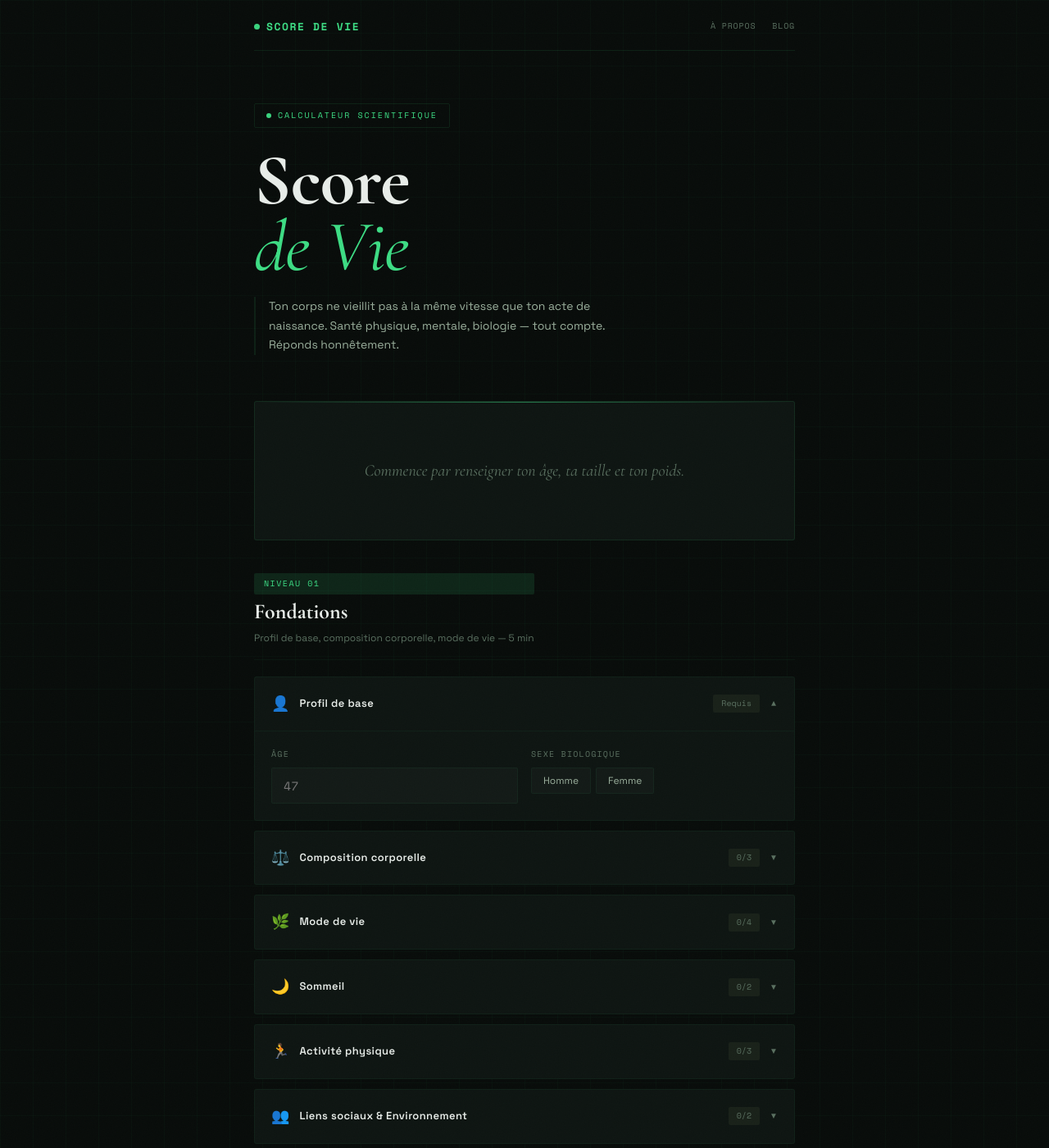
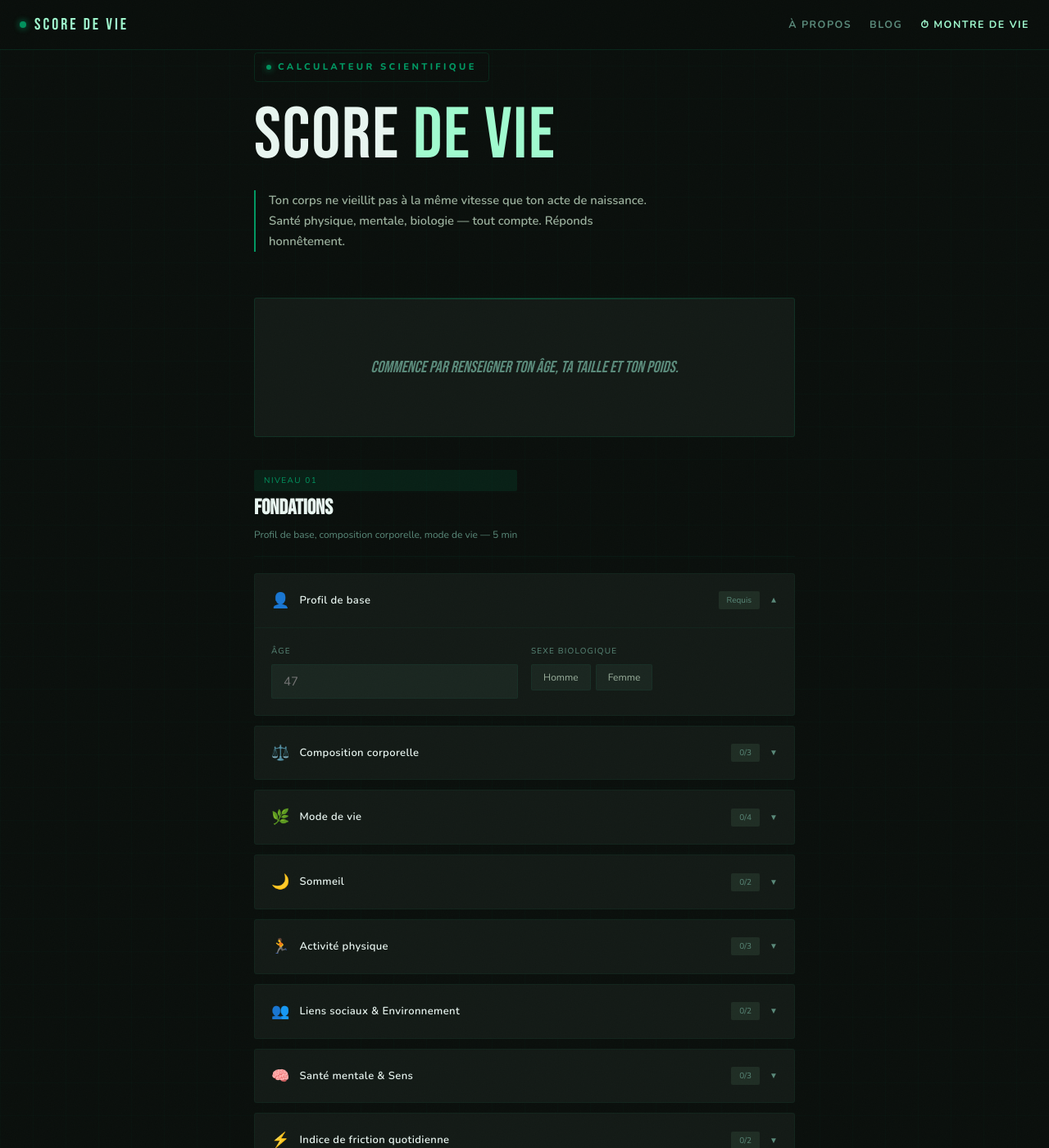
Before and after one commit to SebRunNature/memento-mori, a Jekyll site: the page score/index.html, which Jekyll copies as it is, in a window 1280 px wide and 1400 px high. Shown: the whole window at 82% size. Built offline with Jekyll 4.4.1, drawn with Linux system fonts in a browser that asks for light colours.

Commit message:
Update index.html

```diff
--- a/score/index.html
+++ b/score/index.html
@@ -4,25 +4,29 @@
 <meta charset="UTF-8">
 <meta name="viewport" content="width=device-width, initial-scale=1.0">
 <title>Score de Vie — Âge Biologique</title>
-<link href="https://fonts.googleapis.com/css2?family=Cormorant+Garamond:ital,wght@0,400;0,600;0,700;1,400;1,700&family=Space+Grotesk:wght@300;400;500;600;700&family=Space+Mono:wght@400;700&display=swap" rel="stylesheet">
+<link href="https://fonts.googleapis.com/css2?family=Bebas+Neue&family=Nunito:wght@400;600;700;800;900&display=swap" rel="stylesheet">
 <style>
 :root {
-  --bg: #080c0a;
-  --surface: #0e1512;
-  --surface2: #131a17;
-  --surface3: #192119;
-  --green: #3ddc84;
-  --green-dim: rgba(61,220,132,0.12);
-  --green-glow: rgba(61,220,132,0.06);
+  /* Aligné sur montre-de-vie.com */
+  --bg: #0a0f0c;
+  --surface: #131a16;
+  --surface2: #1a2620;
+  --surface3: #1f2d24;
+  /* Verts demandés par Seb */
+  --green: #009862;
+  --green-dim: rgba(0,152,98,0.12);
+  --green-glow: rgba(0,152,98,0.06);
+  --green-lt: #a0facf;
+  --green-dk: #006b44;
   --amber: #f0a500;
   --amber-dim: rgba(240,165,0,0.1);
   --red: #e05555;
   --red-dim: rgba(224,85,85,0.1);
-  --ink: #e8ede9;
+  --ink: #e8f5f0;
   --ink2: #9bb09d;
-  --ink3: #5a7060;
-  --border: rgba(61,220,132,0.1);
-  --border2: rgba(61,220,132,0.05);
+  --ink3: #5a8a7a;
+  --border: rgba(0,152,98,0.18);
+  --border2: rgba(0,152,98,0.08);
   --border3: rgba(255,255,255,0.04);
 }
 
@@ -33,11 +37,13 @@
 body {
   background: var(--bg);
   color: var(--ink);
-  font-family: 'Space Grotesk', sans-serif;
+  font-family: 'Nunito', sans-serif;
   font-size: 15px;
   line-height: 1.6;
   min-height: 100vh;
   overflow-x: hidden;
+  /* Padding-top pour compenser le header fixe (taille calculée dynamiquement) */
+  padding-top: 64px;
 }
 
 /* GRAIN */
@@ -57,8 +63,8 @@
   position: fixed;
   inset: 0;
   background-image:
-    linear-gradient(rgba(61,220,132,0.03) 1px, transparent 1px),
-    linear-gradient(90deg, rgba(61,220,132,0.03) 1px, transparent 1px);
+    linear-gradient(rgba(0,152,98,0.03) 1px, transparent 1px),
+    linear-gradient(90deg, rgba(0,152,98,0.03) 1px, transparent 1px);
   background-size: 40px 40px;
   pointer-events: none;
   z-index: 0;
@@ -74,45 +80,61 @@
 
 /* ─── NAV ─── */
 nav {
+  position: fixed;
+  top: 0;
+  left: 0;
+  right: 0;
+  z-index: 100;
   display: flex;
   justify-content: space-between;
   align-items: center;
-  padding: 22px 0 18px;
+  padding: 14px 24px;
+  background: rgba(10, 15, 12, 0.85);
+  backdrop-filter: blur(12px);
+  -webkit-backdrop-filter: blur(12px);
   border-bottom: 1px solid var(--border);
-  margin-bottom: 64px;
 }
 .nav-left { display: flex; align-items: center; gap: 28px; }
-.nav-right { display: flex; align-items: center; gap: 20px; }
+.nav-right { display: flex; align-items: center; gap: 22px; }
 .nav-brand {
-  font-family: 'Space Mono', monospace;
-  font-size: 13px;
+  font-family: 'Bebas Neue', sans-serif;
+  font-size: 1.25rem;
+  font-weight: 400;
+  letter-spacing: 0.15em;
+  color: var(--green-lt);
+  text-decoration: none;
+  display: flex;
+  align-items: center;
+  gap: 10px;
+  transition: color 0.2s;
+}
+.nav-brand:hover { color: #fff; }
+.nav-brand-dot {
+  width: 8px; height: 8px;
+  border-radius: 50%;
+  background: var(--green);
+  box-shadow: 0 0 8px var(--green);
+  animation: pulse 2s infinite;
+  flex-shrink: 0;
+}
+.nav-link {
+  font-family: 'Nunito', sans-serif;
+  font-size: 0.78rem;
   font-weight: 700;
   letter-spacing: 0.12em;
   text-transform: uppercase;
-  color: var(--green);
-  text-decoration: none;
-  display: flex;
-  align-items: center;
-  gap: 8px;
-}
-.nav-brand-dot {
-  width: 7px; height: 7px;
-  border-radius: 50%;
-  background: var(--green);
-  animation: pulse 2s infinite;
-  flex-shrink: 0;
-}
-.nav-link {
-  font-size: 12px;
   color: var(--ink3);
   text-decoration: none;
-  letter-spacing: 0.08em;
-  text-transform: uppercase;
-  font-family: 'Space Mono', monospace;
   transition: color 0.2s;
-  font-size: 10px;
-}
-.nav-link:hover { color: var(--ink2); }
+}
+.nav-link:hover { color: var(--green-lt); }
+@media (max-width: 560px) {
+  nav { padding: 12px 16px; }
+  .nav-right { gap: 14px; }
+  .nav-link { font-size: 0.7rem; letter-spacing: 0.08em; }
+  /* On masque "À propos" et "Blog" sur très petit écran, on garde Montre de Vie */
+  .nav-link.nav-secondary { display: none; }
+}
 
 /* ─── HERO ─── */
 .hero { margin-bottom: 56px; }
@@ -120,21 +142,23 @@
   display: inline-flex;
   align-items: center;
   gap: 8px;
-  font-family: 'Space Mono', monospace;
-  font-size: 10px;
-  letter-spacing: 0.2em;
+  font-family: 'Nunito', sans-serif;
+  font-size: 0.7rem;
+  font-weight: 800;
+  letter-spacing: 0.3em;
   text-transform: uppercase;
   color: var(--green);
   border: 1px solid var(--border);
-  padding: 6px 14px;
-  border-radius: 2px;
-  margin-bottom: 24px;
+  padding: 8px 14px;
+  border-radius: 4px;
+  margin-bottom: 22px;
 }
 .hero-tag::before {
   content: '';
   width: 6px; height: 6px;
   border-radius: 50%;
   background: var(--green);
+  box-shadow: 0 0 8px var(--green);
   animation: pulse 2s infinite;
 }
 @keyframes pulse {
@@ -143,25 +167,28 @@
 }
 
 .hero h1 {
-  font-family: 'Cormorant Garamond', serif;
-  font-size: clamp(52px, 11vw, 88px);
-  font-weight: 700;
-  line-height: 0.92;
-  letter-spacing: -0.01em;
+  font-family: 'Bebas Neue', sans-serif;
+  font-size: clamp(2.8rem, 9vw, 5.5rem);
+  font-weight: 400;
+  line-height: 1;
+  letter-spacing: 0.02em;
   color: var(--ink);
-  margin-bottom: 20px;
+  margin-bottom: 22px;
+  text-transform: uppercase;
 }
 .hero h1 em {
-  font-style: italic;
-  color: var(--green);
+  font-style: normal;
+  color: var(--green-lt);
   font-weight: 400;
 }
 .hero-sub {
-  font-size: 14px;
+  font-family: 'Nunito', sans-serif;
+  font-size: 0.92rem;
+  font-weight: 600;
   color: var(--ink2);
-  max-width: 440px;
+  max-width: 480px;
   line-height: 1.7;
-  border-left: 2px solid var(--border);
+  border-left: 2px solid var(--green);
   padding-left: 16px;
 }
 
@@ -195,7 +222,7 @@
 .age-block { position: relative; }
 
 .age-num {
-  font-family: 'Cormorant Garamond', serif;
+  font-family: 'Bebas Neue', sans-serif;
   font-size: clamp(80px, 16vw, 128px);
   font-weight: 700;
   line-height: 0.85;
@@ -210,7 +237,7 @@
 .age-num.placeholder { color: var(--surface3); }
 
 .age-label {
-  font-family: 'Space Mono', monospace;
+  font-family: 'Nunito', sans-serif;
   font-size: 9px;
   letter-spacing: 0.2em;
   text-transform: uppercase;
@@ -219,7 +246,7 @@
 }
 
 .age-separator {
-  font-family: 'Cormorant Garamond', serif;
+  font-family: 'Bebas Neue', sans-serif;
   font-size: 48px;
   font-style: italic;
   color: var(--border);
@@ -242,7 +269,7 @@
   padding: 16px 20px;
 }
 .result-meta-label {
-  font-family: 'Space Mono', monospace;
+  font-family: 'Nunito', sans-serif;
   font-size: 9px;
   letter-spacing: 0.15em;
   text-transform: uppercase;
@@ -250,7 +277,7 @@
   margin-bottom: 4px;
 }
 .result-meta-val {
-  font-family: 'Cormorant Garamond', serif;
+  font-family: 'Bebas Neue', sans-serif;
   font-size: 22px;
   font-weight: 600;
   color: var(--ink);
@@ -260,7 +287,7 @@
 .result-meta-val.r { color: var(--red); }
 
 .result-placeholder-text {
-  font-family: 'Cormorant Garamond', serif;
+  font-family: 'Bebas Neue', sans-serif;
   font-style: italic;
   font-size: 20px;
   color: var(--ink3);
@@ -285,7 +312,7 @@
   color: var(--ink3);
   width: 120px;
   flex-shrink: 0;
-  font-family: 'Space Mono', monospace;
+  font-family: 'Nunito', sans-serif;
 }
 .fbar-track {
   flex: 1;
@@ -300,7 +327,7 @@
   transition: width 1s cubic-bezier(0.22,1,0.36,1);
 }
 .fbar-val {
-  font-family: 'Space Mono', monospace;
+  font-family: 'Nunito', sans-serif;
   font-size: 10px;
   width: 48px;
   text-align: right;
@@ -320,7 +347,7 @@
   border-bottom: 1px solid var(--border2);
 }
 .level-num {
-  font-family: 'Space Mono', monospace;
+  font-family: 'Nunito', sans-serif;
   font-size: 10px;
   letter-spacing: 0.15em;
   color: var(--green);
@@ -329,7 +356,7 @@
   border-radius: 2px;
 }
 .level-title {
-  font-family: 'Cormorant Garamond', serif;
+  font-family: 'Bebas Neue', sans-serif;
   font-size: 26px;
   font-weight: 700;
   color: var(--ink);
@@ -349,7 +376,7 @@
   overflow: hidden;
   transition: border-color 0.2s;
 }
-.qcard:has(.field-done) { border-color: rgba(61,220,132,0.2); }
+.qcard:has(.field-done) { border-color: rgba(0,152,98,0.2); }
 
 .qcard-header {
   display: flex;
@@ -378,7 +405,7 @@
 .qcard-right { display: flex; align-items: center; gap: 12px; }
 
 .qcard-badge {
-  font-family: 'Space Mono', monospace;
+  font-family: 'Nunito', sans-serif;
   font-size: 10px;
   padding: 3px 10px;
   border-radius: 2px;
@@ -387,7 +414,7 @@
   transition: all 0.2s;
 }
 .qcard-badge.done {
-  background: rgba(61,220,132,0.1);
+  background: rgba(0,152,98,0.1);
   color: var(--green);
 }
 .qcard-chevron {
@@ -416,7 +443,7 @@
 .field-group {}
 .field-label {
   display: block;
-  font-family: 'Space Mono', monospace;
+  font-family: 'Nunito', sans-serif;
   font-size: 10px;
   letter-spacing: 0.12em;
   text-transform: uppercase;
@@ -437,7 +464,7 @@
   border: 1px solid var(--border2);
   border-radius: 2px;
   padding: 10px 14px;
-  font-family: 'Space Mono', monospace;
+  font-family: 'Nunito', sans-serif;
   font-size: 15px;
   color: var(--ink);
   outline: none;
@@ -455,7 +482,7 @@
   border: 1px solid var(--border2);
   border-radius: 2px;
   padding: 7px 14px;
-  font-family: 'Space Grotesk', sans-serif;
+  font-family: 'Nunito', sans-serif;
   font-size: 12px;
   color: var(--ink2);
   cursor: pointer;
@@ -465,7 +492,7 @@
 .opt:hover { border-color: var(--border); color: var(--ink); }
 .opt.sel {
   background: var(--green-dim);
-  border-color: rgba(61,220,132,0.4);
+  border-color: rgba(0,152,98,0.4);
   color: var(--green);
   font-weight: 500;
 }
@@ -492,7 +519,7 @@
   border: 1px solid var(--border2);
 }
 .imc-num {
-  font-family: 'Space Mono', monospace;
+  font-family: 'Nunito', sans-serif;
   font-size: 18px;
   color: var(--ink);
   transition: color 0.3s;
@@ -519,7 +546,7 @@
   background: var(--surface2);
 }
 .grip-accordion-title {
-  font-family: 'Space Mono', monospace;
+  font-family: 'Nunito', sans-serif;
   font-size: 10px;
   letter-spacing: 0.1em;
   color: var(--green);
@@ -542,7 +569,7 @@
   line-height: 1.5;
 }
 .grip-step-n {
-  font-family: 'Space Mono', monospace;
+  font-family: 'Nunito', sans-serif;
   font-size: 10px;
   color: var(--green);
   background: var(--green-dim);
@@ -568,7 +595,7 @@
   border-radius: 2px;
   font-size: 11px;
 }
-.grip-th-label { color: var(--ink3); font-size: 10px; margin-bottom: 2px; font-family: 'Space Mono', monospace; letter-spacing: 0.08em; }
+.grip-th-label { color: var(--ink3); font-size: 10px; margin-bottom: 2px; font-family: 'Nunito', sans-serif; letter-spacing: 0.08em; }
 .grip-th-val { color: var(--ink2); }
 
 /* SEPARATOR */
@@ -589,7 +616,7 @@
   border: none;
   border-radius: 3px;
   padding: 18px 24px;
-  font-family: 'Space Grotesk', sans-serif;
+  font-family: 'Nunito', sans-serif;
   font-weight: 700;
   font-size: 14px;
   letter-spacing: 0.1em;
@@ -614,7 +641,7 @@
 
 .save-confirm {
   text-align: center;
-  font-family: 'Space Mono', monospace;
+  font-family: 'Nunito', sans-serif;
   font-size: 11px;
   color: var(--green);
   margin-top: 10px;
@@ -631,7 +658,7 @@
   border-top: 1px solid var(--border);
 }
 .history-title {
-  font-family: 'Cormorant Garamond', serif;
+  font-family: 'Bebas Neue', sans-serif;
   font-size: 36px;
   font-weight: 700;
   margin-bottom: 24px;
@@ -655,14 +682,14 @@
 }
 .hrow:hover { border-color: var(--border); }
 .hrow-date {
-  font-family: 'Space Mono', monospace;
+  font-family: 'Nunito', sans-serif;
   font-size: 10px;
   color: var(--ink3);
   min-width: 72px;
 }
 .hrow-summary { flex: 1; font-size: 13px; color: var(--ink2); }
 .hrow-delta {
-  font-family: 'Space Mono', monospace;
+  font-family: 'Nunito', sans-serif;
   font-size: 12px;
   font-weight: 700;
 }
@@ -685,7 +712,7 @@
   content: '';
   position: absolute;
   inset: 0;
-  background: radial-gradient(ellipse at 50% 0%, rgba(61,220,132,0.08) 0%, transparent 60%);
+  background: radial-gradient(ellipse at 50% 0%, rgba(0,152,98,0.08) 0%, transparent 60%);
 }
 .montre-cta p {
   font-size: 13px;
@@ -699,7 +726,7 @@
   background: transparent;
   color: var(--green);
   border: 1px solid var(--green);
-  font-family: 'Space Mono', monospace;
+  font-family: 'Nunito', sans-serif;
   font-size: 12px;
   letter-spacing: 0.15em;
   text-transform: uppercase;
@@ -716,7 +743,7 @@
 
 /* ─── OPTIONAL BADGE ─── */
 .optional-tag {
-  font-family: 'Space Mono', monospace;
+  font-family: 'Nunito', sans-serif;
   font-size: 9px;
   letter-spacing: 0.15em;
   text-transform: uppercase;
@@ -740,9 +767,9 @@
 /* ─── SCORE LIVE BANNER ─── */
 .score-live {
   position: sticky;
-  top: 0;
-  z-index: 100;
-  background: rgba(8,12,10,0.92);
+  top: 64px;
+  z-index: 50;
+  background: rgba(10,15,12,0.92);
   backdrop-filter: blur(12px);
   border-bottom: 1px solid var(--border);
   padding: 10px 20px;
@@ -755,7 +782,7 @@
 }
 .score-live.visible { display: flex; }
 .score-live-label {
-  font-family: 'Space Mono', monospace;
+  font-family: 'Nunito', sans-serif;
   font-size: 10px;
   letter-spacing: 0.15em;
   text-transform: uppercase;
@@ -767,7 +794,7 @@
   gap: 10px;
 }
 .score-live-num {
-  font-family: 'Cormorant Garamond', serif;
+  font-family: 'Bebas Neue', sans-serif;
   font-size: 28px;
   font-weight: 700;
   line-height: 1;
@@ -776,9 +803,9 @@
 .score-live-num.younger { color: var(--green); }
 .score-live-num.older { color: var(--red); }
 .score-live-num.same { color: var(--ink); }
-.score-live-sep { font-size: 14px; color: var(--ink3); font-style: italic; font-family: 'Cormorant Garamond', serif; }
+.score-live-sep { font-size: 14px; color: var(--ink3); font-style: italic; font-family: 'Bebas Neue', sans-serif; }
 .score-live-delta {
-  font-family: 'Space Mono', monospace;
+  font-family: 'Nunito', sans-serif;
   font-size: 11px;
   padding: 3px 10px;
   border-radius: 2px;
@@ -790,7 +817,7 @@
 .score-live-hint {
   font-size: 10px;
   color: var(--ink3);
-  font-family: 'Space Mono', monospace;
+  font-family: 'Nunito', sans-serif;
   letter-spacing: 0.05em;
 }
 
@@ -801,7 +828,7 @@
 }
 .reco-section.visible { display: block; }
 .reco-title {
-  font-family: 'Cormorant Garamond', serif;
+  font-family: 'Bebas Neue', sans-serif;
   font-size: 36px;
   font-weight: 700;
   color: var(--ink);
@@ -834,7 +861,7 @@
   to { opacity: 1; transform: translateY(0); }
 }
 .reco-rank {
-  font-family: 'Cormorant Garamond', serif;
+  font-family: 'Bebas Neue', sans-serif;
   font-size: 40px;
   font-weight: 700;
   line-height: 1;
@@ -847,7 +874,7 @@
 .reco-card:nth-child(3) .reco-rank { color: var(--green); opacity: 0.5; }
 .reco-body { flex: 1; }
 .reco-factor {
-  font-family: 'Space Mono', monospace;
+  font-family: 'Nunito', sans-serif;
   font-size: 9px;
   letter-spacing: 0.15em;
   text-transform: uppercase;
@@ -867,7 +894,7 @@
   line-height: 1.6;
 }
 .reco-gain {
-  font-family: 'Space Mono', monospace;
+  font-family: 'Nunito', sans-serif;
   font-size: 11px;
   color: var(--green);
   margin-top: 8px;
@@ -884,7 +911,7 @@
 }
 .chart-section.visible { display: block; }
 .chart-title {
-  font-family: 'Cormorant Garamond', serif;
+  font-family: 'Bebas Neue', sans-serif;
   font-size: 36px;
   font-weight: 700;
   color: var(--ink);
@@ -933,7 +960,7 @@
   gap: 12px;
 }
 .footer-brand {
-  font-family: 'Space Mono', monospace;
+  font-family: 'Nunito', sans-serif;
   font-size: 11px;
   font-weight: 700;
   letter-spacing: 0.15em;
@@ -947,7 +974,7 @@
   color: var(--ink3);
   text-decoration: none;
   letter-spacing: 0.08em;
-  font-family: 'Space Mono', monospace;
+  font-family: 'Nunito', sans-serif;
   text-transform: uppercase;
   transition: color 0.2s;
 }
@@ -955,7 +982,7 @@
 .footer-copy {
   font-size: 10px;
   color: var(--ink3);
-  font-family: 'Space Mono', monospace;
+  font-family: 'Nunito', sans-serif;
   letter-spacing: 0.05em;
   width: 100%;
 }
@@ -975,11 +1002,12 @@
   <!-- NAV -->
   <nav>
     <div class="nav-left">
-      <a class="nav-brand" href="#"><span class="nav-brand-dot"></span>Score de Vie</a>
+      <a class="nav-brand" href="https://montre-de-vie.com/score/"><span class="nav-brand-dot"></span>Score de Vie</a>
     </div>
     <div class="nav-right">
-      <a class="nav-link" href="#">À propos</a>
-      <a class="nav-link" href="#">Blog</a>
+      <a class="nav-link nav-secondary" href="https://montre-de-vie.com/apropos/" target="_blank">À propos</a>
+      <a class="nav-link nav-secondary" href="https://montre-de-vie.com/blog/" target="_blank">Blog</a>
+      <a class="nav-link" href="https://montre-de-vie.com/" style="color:var(--green-lt)">⏱ Montre de Vie</a>
     </div>
   </nav>
 
@@ -997,7 +1025,7 @@
   <!-- HERO -->
   <div class="hero">
     <div class="hero-tag">Calculateur scientifique</div>
-    <h1>Score<br><em>de Vie</em></h1>
+    <h1>Score <em>de Vie</em></h1>
     <p class="hero-sub">Ton corps ne vieillit pas à la même vitesse que ton acte de naissance. Santé physique, mentale, biologie — tout compte. Réponds honnêtement.</p>
   </div>
 
@@ -2096,25 +2124,25 @@
     // Dot
     ctx.beginPath();
     ctx.arc(xPos(i), yPos(h.bioAge), 4, 0, Math.PI*2);
-    ctx.fillStyle = '#3ddc84';
+    ctx.fillStyle = '#009862';
     ctx.fill();
     // Age label
-    ctx.fillStyle = '#3ddc84';
-    ctx.font = `bold 11px 'Space Mono', monospace`;
+    ctx.fillStyle = '#009862';
+    ctx.font = `bold 11px 'Nunito', sans-serif`;
     ctx.textAlign = 'center';
     ctx.fillText(h.bioAge, xPos(i), yPos(h.bioAge) - 9);
     // Date label
     ctx.fillStyle = 'rgba(90,112,96,0.8)';
-    ctx.font = `9px 'Space Mono', monospace`;
+    ctx.font = `9px 'Nunito', sans-serif`;
     ctx.fillText(h.date, xPos(i), H - PAD.bottom + 14);
   });
 
   // Legend
-  ctx.font = `9px 'Space Mono', monospace`;
+  ctx.font = `9px 'Nunito', sans-serif`;
   ctx.fillStyle = 'rgba(90,112,96,0.6)';
   ctx.textAlign = 'left';
   ctx.fillText('— âge réel', PAD.left, PAD.top - 6);
-  ctx.fillStyle = 'rgba(61,220,132,0.8)';
+  ctx.fillStyle = 'rgba(0,152,98,0.8)';
   ctx.fillText('— âge bio', PAD.left + 64, PAD.top - 6);
 }
 
@@ -2175,7 +2203,7 @@
       </div>
       <div class="result-meta-item">
         <div class="result-meta-label">Verdict</div>
-        <div class="result-meta-val" style="font-size:14px;line-height:1.4;font-family:'Space Grotesk',sans-serif;font-weight:400;color:var(--ink2)">${v.t}</div>
+        <div class="result-meta-val" style="font-size:14px;line-height:1.4;font-family:'Nunito',sans-serif;font-weight:400;color:var(--ink2)">${v.t}</div>
       </div>
     </div>
     <div class="factor-bars">
@@ -2381,6 +2409,82 @@
   }).join('')+'</div>';
 }
 
+// ════════════════════════════════════════
+// PONT MONTRE DE VIE → pré-remplissage
+// ════════════════════════════════════════
+(function prefillFromMontre() {
+  try {
+    var raw = localStorage.getItem('mdv_prefs');
+    if (!raw) return;
+    var p = JSON.parse(raw);
+    if (!p || !p.timestamp) return;
+
+    // Ignorer si trop vieux (30 jours)
+    if (Date.now() - p.timestamp > 30 * 24 * 3600 * 1000) return;
+
+    var filled = 0;
+
+    // Pré-remplir les inputs numériques
+    function setInput(id, val) {
+      if (val == null) return;
+      var el = document.getElementById(id);
+      if (!el) return;
+      el.value = val;
+      D[id] = parseFloat(val) || null;
+      filled++;
+    }
+
+    // Pré-remplir un bouton (simule un pick())
+    function setBtn(key, val) {
+      if (!val) return;
+      // Cherche le bouton avec onclick="pick(this,'key','val')"
+      var btns = document.querySelectorAll('.opt');
+      for (var i = 0; i < btns.length; i++) {
+        var oc = btns[i].getAttribute('onclick') || '';
+        if (oc.indexOf("'" + key + "'") > -1 && oc.indexOf("'" + val + "'") > -1) {
+          // Désélectionner le groupe d'abord
+          btns[i].closest('.opts').querySelectorAll('.opt').forEach(function(b) {
+            b.classList.remove('sel');
+          });
+          btns[i].classList.add('sel');
+          D[key] = val;
+          filled++;
+          break;
+        }
+      }
+    }
+
+    setInput('age',    p.age);
+    setInput('vo2max', p.vo2max);
+    setBtn('sexe',    p.sexe);
+    setBtn('tabac',   p.tabac);
+    setBtn('alcool',  p.alcool);
+    setBtn('stress',  p.stress);
+    setBtn('ldl',     p.ldl);
+    setBtn('tension', p.tension);
+    setBtn('glycemie',p.glycemie);
+
+    if (filled > 0) {
+      updateBadges();
+      updateIMC();
+      var r = calcBio();
+      renderResult(r);
+
+      // Bannière discrète
+      var banner = document.createElement('div');
+      banner.style.cssText = 'position:fixed;bottom:20px;left:50%;transform:translateX(-50%);' +
+        'background:#131a16;border:1px solid rgba(45,158,114,.4);color:#a8f0d0;' +
+        'padding:10px 20px;border-radius:30px;font-size:.78rem;font-weight:700;' +
+        'z-index:999;white-space:nowrap;box-shadow:0 4px 20px rgba(0,0,0,.4);' +
+        'animation:fadeUp .4s ease both;cursor:pointer';
+      banner.innerHTML = '⚡ ' + filled + ' champs pré-remplis depuis ta Montre de Vie &nbsp;✕';
+      banner.onclick = function() { banner.remove(); };
+      document.body.appendChild(banner);
+      setTimeout(function() { if (banner.parentNode) banner.remove(); }, 5000);
+    }
+  } catch(e) {}
+})();
+
 // INIT
 renderHistory();
 onInput();
@@ -2394,10 +2498,10 @@
 <!-- FOOTER -->
 <div class="wrap" style="padding-top:0;padding-bottom:40px">
   <footer class="site-footer">
-    <a class="footer-brand" href="#">Score de Vie</a>
+    <a class="footer-brand" href="https://montre-de-vie.com/score/">Score de Vie</a>
     <div class="footer-links">
-      <a class="footer-link" href="#">À propos</a>
-      <a class="footer-link" href="#">Blog</a>
+      <a class="footer-link" href="https://montre-de-vie.com/apropos/" target="_blank">À propos</a>
+      <a class="footer-link" href="https://montre-de-vie.com/blog/" target="_blank">Blog</a>
       <a class="footer-link" href="https://montre-de-vie.com/" target="_blank">Montre de Vie ↗</a>
     </div>
     <div class="footer-copy">© 2026 Score de Vie — Outil indicatif, pas un diagnostic médical.</div>
```
Also changed, not shown: other parts of score/index.html (+4 -4 lines).
